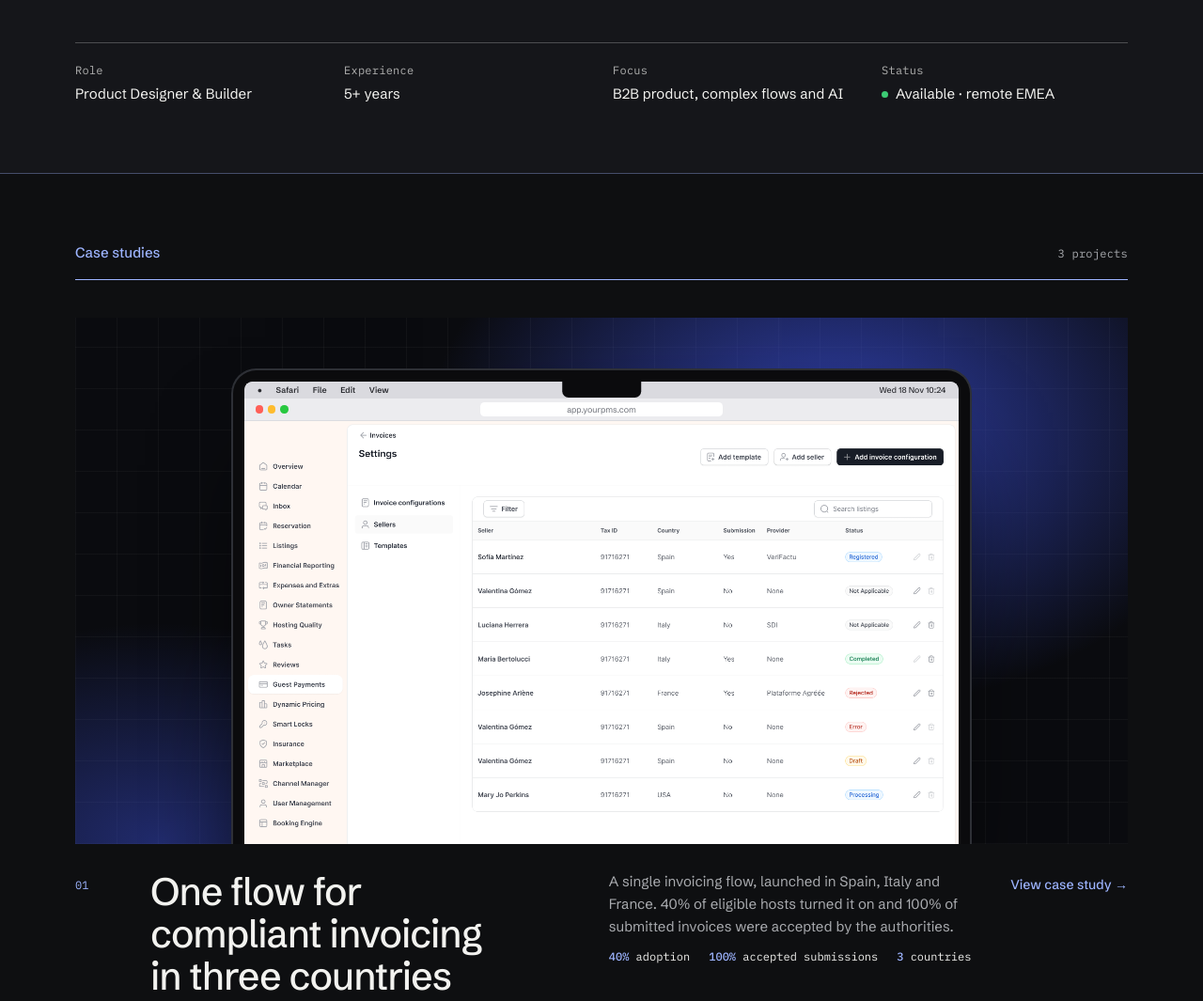
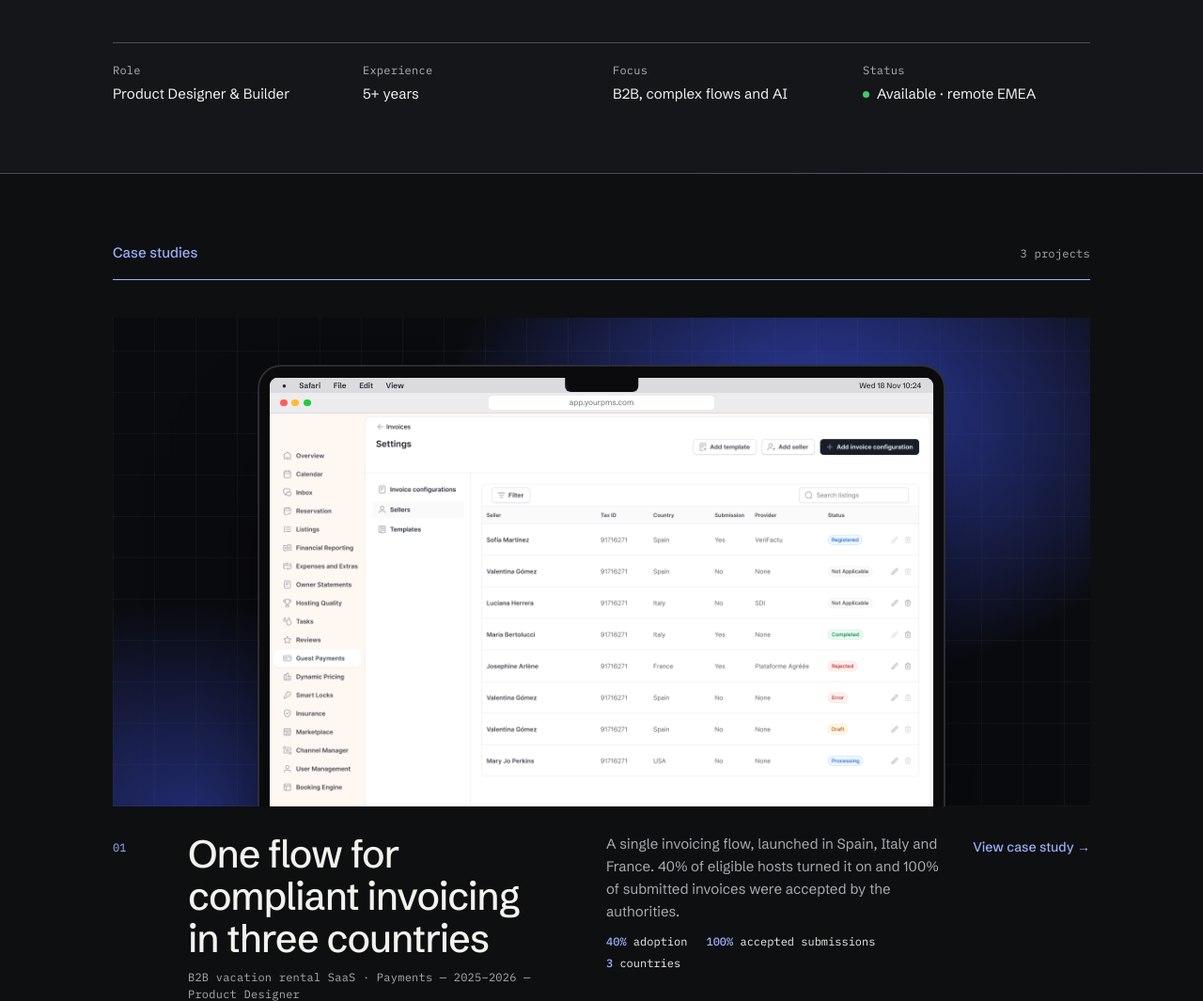
Before and after one commit to juliabvinhas/juliabvinhas.github.io, a plain HTML site: page index.html in a window 1280 px wide. Shown: the part 753-1818 px from the top of the page at 94% size. Drawn offline with Linux system fonts and the light colour scheme.

Commit message:
Acortar foco y ampliar márgenes
Co-Authored-By: Claude Opus 5.5 <noreply@anthropic.com>
Claude-Session: https://claude.ai/code/session_013bVn4GfLUuDtnB5QCwPto4

```diff
--- a/index.html
+++ b/index.html
@@ -18,7 +18,7 @@
   --c-cobalt:#3D52E0; --c-lilac:#A99CF0; --c-orange:#E36A3A;
   --sans:"Schibsted Grotesk","Helvetica Neue",Arial,sans-serif;
   --mono:"IBM Plex Mono",ui-monospace,Menlo,monospace;
-  --wrap:1120px; --read:640px;
+  --wrap:1040px; --read:640px;
 }
 /* Paleta Noche: look oscuro cerrado, independiente del tema del sistema */
 
@@ -28,7 +28,7 @@ body{background:var(--bg);color:var(--ink);font:400 17px/1.6 var(--sans);-webkit
 a{color:inherit}
 ::selection{background:var(--accent);color:var(--accent-ink)}
 :focus-visible{outline:1.5px solid var(--accent);outline-offset:3px}
-.wrap{max-width:calc(var(--wrap) + 2 * clamp(24px,6vw,96px));margin:0 auto;padding-left:max(clamp(24px,6vw,96px),env(safe-area-inset-left,0px));padding-right:max(clamp(24px,6vw,96px),env(safe-area-inset-right,0px))}
+.wrap{max-width:calc(var(--wrap) + 2 * clamp(24px,8vw,128px));margin:0 auto;padding-left:max(clamp(24px,8vw,128px),env(safe-area-inset-left,0px));padding-right:max(clamp(24px,8vw,128px),env(safe-area-inset-right,0px))}
 h1,h2,h3{margin:0;font-weight:500;letter-spacing:-.025em;text-wrap:balance}
 .label{font:400 12px/1.5 var(--mono);letter-spacing:.02em;color:var(--muted)}
 .example{font:400 11px/1 var(--mono);color:var(--muted);border:1px dashed var(--line);padding:6px 8px;width:max-content;max-width:100%}
@@ -633,7 +633,7 @@ es:{
   heroLabel:"Product Designer &amp; Builder — Bilbao · Remoto (EMEA)",
   heroTitle:"Diseño productos complejos en SaaS y fintech. <span>De la investigación a producción.</span>",
   heroIntro:"Más de 5 años diseñando productos web y móviles, de discovery a lanzamiento. Uso la IA en todo el proceso, desde analizar la investigación con usuarios hasta preparar prototipos interactivos.",
-  mRole:"Rol",mExp:"Experiencia",mExpV:"5+ años",mFocus:"Foco",mFocusV:"Producto B2B, flujos complejos e IA",mStatus:"Estado",mStatusV:"Disponible · remoto EMEA",
+  mRole:"Rol",mExp:"Experiencia",mExpV:"5+ años",mFocus:"Foco",mFocusV:"B2B, flujos complejos e IA",mStatus:"Estado",mStatusV:"Disponible · remoto EMEA",
   workTitle:"Casos de estudio",workCount:"3 proyectos",more:"Ver caso de estudio →",
   aboutTitle:"Sobre mí",aboutLead:"Empiezo por las personas usuarias y termino en producción.",
   aboutP1:"En Hostaway empecé como la única diseñadora de seis áreas de producto y acabé especializándome en Pagos y compliance. Antes, en Gibobs, creé un sistema de diseño desde cero para una fintech de hipotecas.",
@@ -672,7 +672,7 @@ en:{
   heroLabel:"Product Designer &amp; Builder — Bilbao · Remote (EMEA)",
   heroTitle:"I design complex products in SaaS and fintech. <span>From research to production.</span>",
   heroIntro:"5+ years designing web and mobile products, from discovery to launch. I use AI throughout the process, from analysing user research to building interactive prototypes.",
-  mRole:"Role",mExp:"Experience",mExpV:"5+ years",mFocus:"Focus",mFocusV:"B2B product, complex flows and AI",mStatus:"Status",mStatusV:"Available · remote EMEA",
+  mRole:"Role",mExp:"Experience",mExpV:"5+ years",mFocus:"Focus",mFocusV:"B2B, complex flows and AI",mStatus:"Status",mStatusV:"Available · remote EMEA",
   workTitle:"Case studies",workCount:"3 projects",more:"View case study →",
   aboutTitle:"About",aboutLead:"I start with the people who use the product and finish in production.",
   aboutP1:"At Hostaway I started as the only designer across six product areas and ended up specialising in Payments and compliance. Before that, at Gibobs, I built a design system from scratch for a mortgage fintech.",
```
